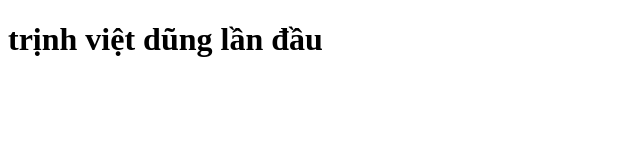
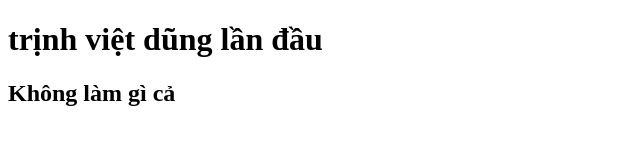
Before and after one commit to Dung2k5vipro/tapthem2, a plain HTML site: page new1.html in a window 1280 px wide. Shown: the whole page, without its empty margins (0-640 px from the left). Drawn offline with Linux system fonts and the light colour scheme.

Commit message:
sửa lần 1 khong lam gì cả

```diff
--- a/new1.html
+++ b/new1.html
@@ -7,5 +7,6 @@
 </head>
 <body>
     <h1> trịnh việt dũng lần đầu </h1>
+    <h2> Không làm gì cả </h2>
 </body>
 </html>
```
